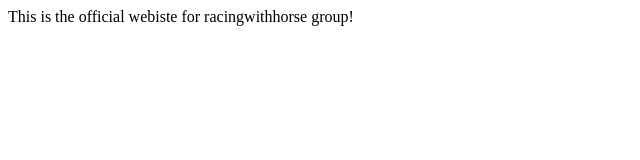
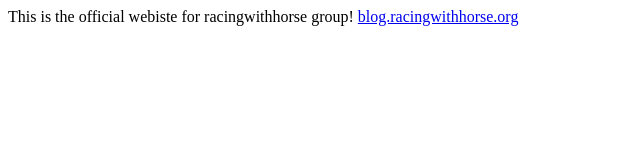
Before and after one commit to racingwithhorse/racingwithhorse.github.io, a plain HTML site: page index.html in a window 1280 px wide. Shown: the whole page, without its empty margins (0-640 px from the left). Drawn offline with Linux system fonts and the light colour scheme.

Commit message:
Update index.html

```diff
--- a/index.html
+++ b/index.html
@@ -1 +1,4 @@
 This is the official webiste for racingwithhorse group!
+
+
+<a href="blog.racingwithhorse.org"> blog.racingwithhorse.org </a>
```
